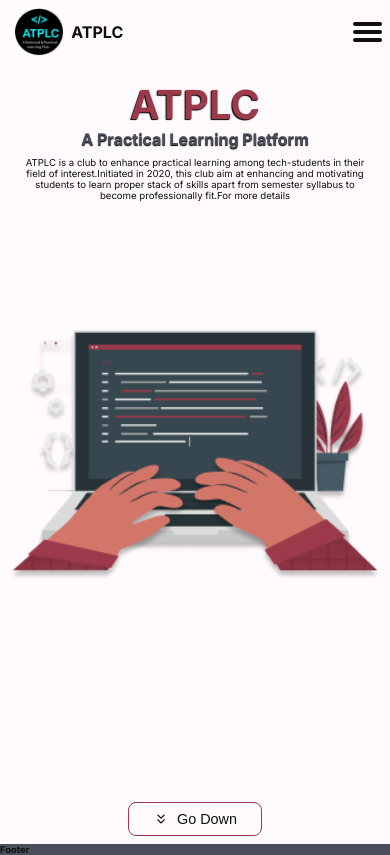
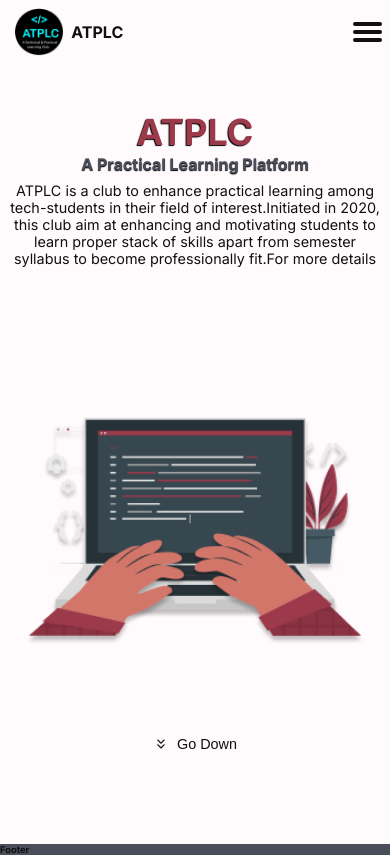
Before and after one commit to Rahulkumar703/ATPLC-Internship, a React (Create React App) app: page / in a window 390 px wide. Built offline with nearby package versions, Linux system fonts and the light colour scheme; a web font is replaced by a local one.

Commit message:
completed home hero section and started footer

```diff
--- a/src/Components/Account.js
+++ b/src/Components/Account.js
@@ -1,5 +1,4 @@
 import React, { useContext, useEffect, useRef, useState } from 'react'
-import { Link } from 'react-router-dom';
 import userContext from '../Context/User/userContext'
 import './Account.css'
 import LogInWithGithub from './LogInWithGithub';
@@ -50,7 +49,7 @@ export default function Account({ accountRef }) {
                                     <div className="text">Id : {userState.id}</div>
                                 </li>
                                 <li>
-                                    <a href={userState.githubProfile} target="_blank">
+                                    <a href={userState.githubProfile} target="_blank" rel="noreferrer">
                                         <div className="icon">
                                             <span className="material-symbols-rounded">
                                                 person
--- a/src/Components/LogInWithGithub.js
+++ b/src/Components/LogInWithGithub.js
@@ -6,7 +6,7 @@ import axios from 'axios';
 
 
 export default function LogInWithGithub() {
-    const { userState, setUserState } = useContext(userContext);
+    const { setUserState } = useContext(userContext);
 
     const getRestData = async (email) => {
         try {
--- a/src/Pages/Dashboard.js
+++ b/src/Pages/Dashboard.js
@@ -2,14 +2,14 @@ import React, { useContext } from 'react'
 import Card from '../Components/Card'
 import './CommonPage.css'
 import './Dashboard.css'
-import userContext from '../Context/User/userContext'
+// import userContext from '../Context/User/userContext'
 import taskContext from '../Context/Tasks/taskContext'
 import TaskCard from '../Components/TaskCard'
 
 export default function Dashboard() {
 
 
-    const { userState } = useContext(userContext);
+    // const { userState } = useContext(userContext);
     const { taskState } = useContext(taskContext);
 
 
--- a/src/Pages/Home.css
+++ b/src/Pages/Home.css
@@ -4,35 +4,54 @@
 }
 
 .hero-section {
-    min-height: calc(100vh - 10rem);
+    height: calc(100svh - 10rem);
     width: 100%;
     display: flex;
     flex-direction: column;
     position: relative;
-    /* background: #000;     */
+    position: relative;
 }
 
 .hero-section .hero-section-images {
+    width: 100%;
     height: 100%;
-    display: flex;
-    align-items: flex-end;
-    justify-content: center;
-    position: absolute;
-    left: 0;
-    overflow: hidden;
-    /* background: #f18f8f; */
+
 }
 
 .hero-section .hero-section-images img {
-    object-fit: contain;
+    position: absolute;
+    width: auto;
+    height: 100%;
+    overflow: hidden;
+
+}
+
+.hero-section .hero-section-images img:first-child {
+    left: 10%;
+    top: 0;
+    bottom: 0;
+}
+
+.hero-section .hero-section-images img:nth-child(2) {
+    left: 50%;
+    bottom: 35%;
+    transform: translate(-50%, 50%);
+    height: 30%;
+}
+
+.hero-section .hero-section-images img:last-child {
+    right: 10%;
+    bottom: 0;
+    top: 0;
 }
 
 .hero-section .hero-section-content {
-    display: flex;
-    flex-direction: column;
-    padding: 1rem;
+    position: absolute;
+    left: 50%;
+    top: 7%;
+    transform: translateX(-50%);
+    width: 50%;
     text-align: center;
-
 }
 
 .hero-section-content .hero-section-heading {
@@ -54,7 +73,7 @@
 
 .hero-section .scroll-down {
     position: absolute;
-    bottom: 0;
+    bottom: 5%;
     left: 50%;
     transform: translateX(-50%);
 }
@@ -67,7 +86,8 @@
     padding: 1rem 3rem;
     background: var(--bg-light);
     border: .2rem solid var(--primary);
-    border-radius: 1rem;
+    border: none;
+    border-radius: 5rem;
     cursor: pointer;
     color: var(--text);
 }
@@ -84,3 +104,98 @@
 
 
 /* Responsive */
+
+@media screen and (max-width:1050px) {
+
+    .hero-section .hero-section-images img {
+        height: 90%;
+    }
+}
+
+@media screen and (max-width:915px) {
+
+
+    .hero-section .hero-section-images img {
+        height: 80%;
+    }
+
+    .hero-section-content .hero-section-heading {
+        font-size: 4rem;
+    }
+
+    .hero-section-content .hero-section-sub-heading {
+        font-size: var(--medium-font);
+    }
+
+}
+
+@media screen and (max-width:700px) {
+
+
+    .hero-section .hero-section-images img {
+        height: 60%;
+    }
+
+    .hero-section .hero-section-content {
+        top: 5%;
+    }
+
+    .hero-section-content .hero-section-heading {
+        font-size: 3.5rem;
+    }
+
+}
+
+@media screen and (max-width:550px) {
+
+
+    .hero-section .hero-section-images img {
+        height: 50%;
+    }
+
+    .hero-section-content .hero-section-heading {
+        font-size: 3rem;
+    }
+
+    .hero-section .hero-section-images img:nth-child(2) {
+        height: 30%;
+        bottom: 40%;
+    }
+
+}
+
+@media screen and (max-width:450px) {
+
+
+    .hero-section .hero-section-images img:first-child,
+    .hero-section .hero-section-images img:last-child {
+        height: 0;
+        width: 0;
+    }
+
+    .hero-section .hero-section-content {
+        width: 100%;
+    }
+
+    .hero-section-content .hero-section-heading {
+        font-size: 4.5rem;
+    }
+
+    .hero-section-content .hero-section-sub-heading {
+        font-size: var(--large-font);
+    }
+
+    .hero-section-content .hero-section-description {
+        font-size: var(--medium-font);
+    }
+
+    .hero-section .hero-section-images img:nth-child(2) {
+        height: 30%;
+        bottom: 40%;
+    }
+
+    .hero-section .scroll-down {
+        bottom: 10%;
+    }
+
+}
--- a/src/index.css
+++ b/src/index.css
@@ -73,8 +73,7 @@ a {
   color: inherit;
 }
 
-a,
-button {
+* {
   -webkit-tap-highlight-color: transparent;
 }
 
```
